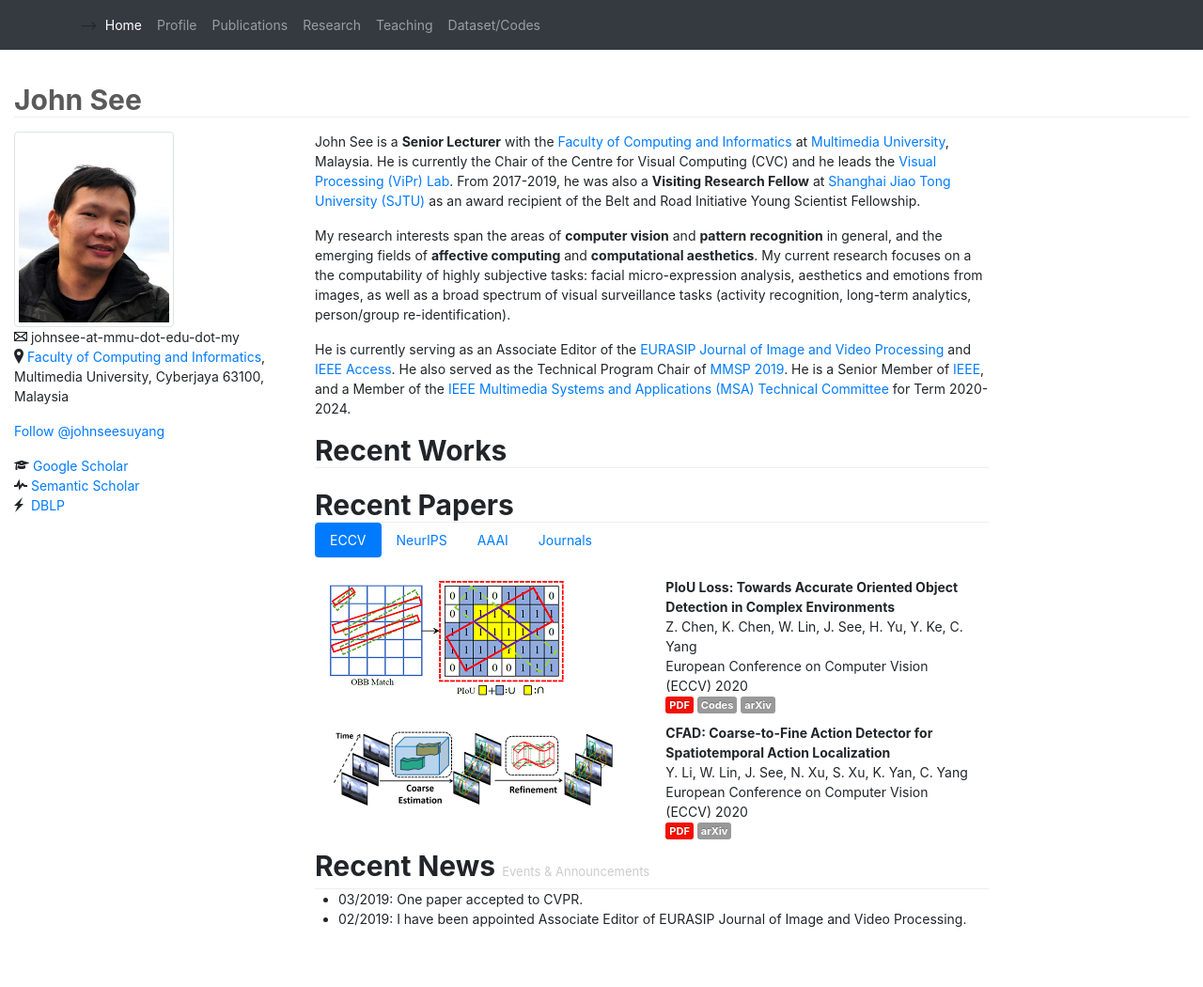
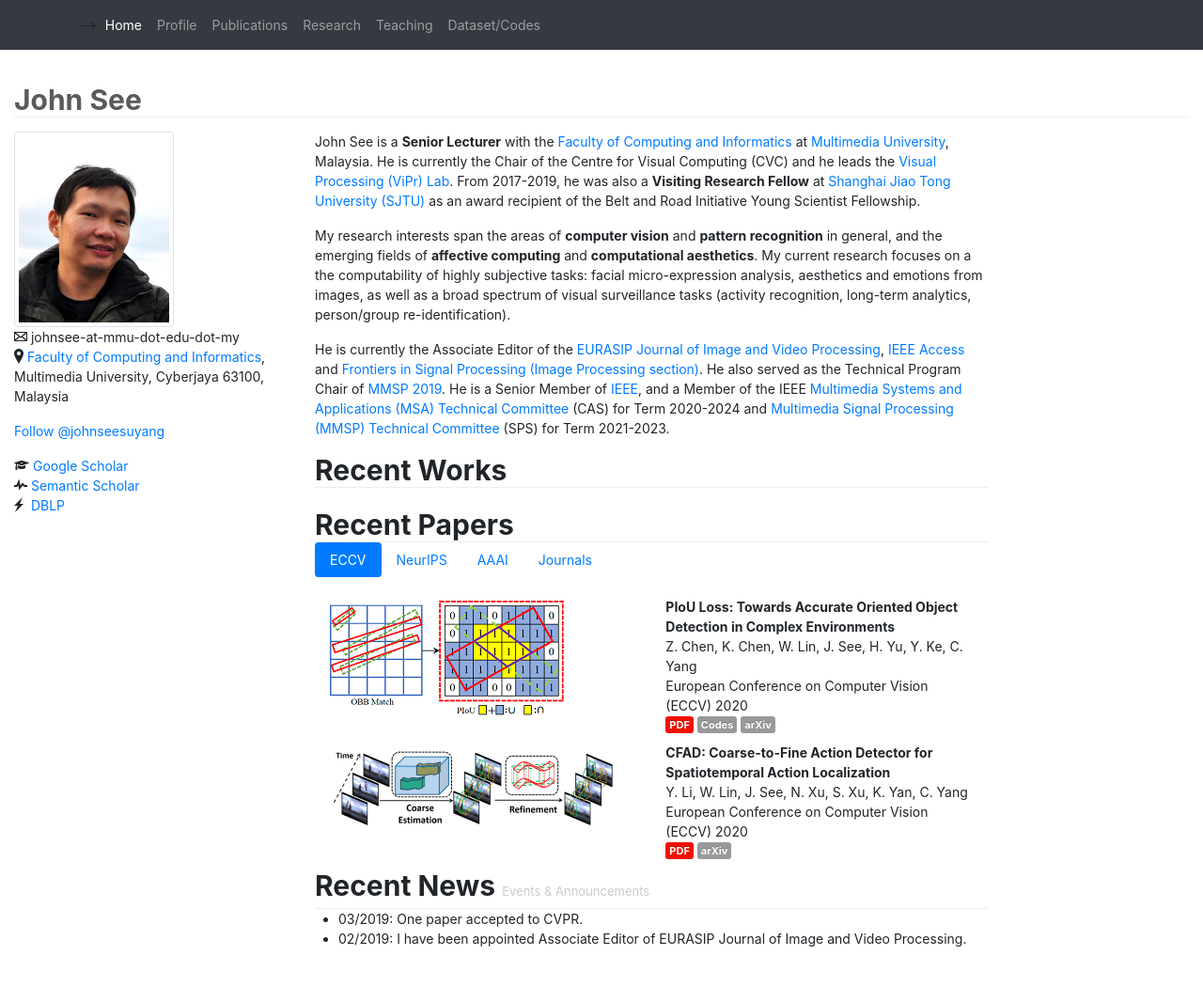
Before and after one commit to john-see/john-see.github.io, a Jekyll site: the page index.html, which Jekyll copies as it is, in a window 1280 px wide. Shown: the whole page at 94% size. Built offline with Jekyll 4.4.1, drawn with Linux system fonts in a browser that asks for light colours; comment, search, counter and statistics services are not loaded; before the commit the page ends 1029 px from its top, so only the background shows below that.

Commit message:
update profile

```diff
--- a/index.html
+++ b/index.html
@@ -95,7 +95,7 @@
 
             <p>My research interests span the areas of <b>computer vision</b> and <b>pattern recognition</b> in general, and the emerging fields of <b>affective computing</b> and <b>computational aesthetics</b>. My current research focuses on a the computability of highly subjective tasks: facial micro-expression analysis, aesthetics and emotions from images, as well as a broad spectrum of visual surveillance tasks (activity recognition, long-term analytics, person/group re-identification).</p>
 
-            <p>He is currently serving as an Associate Editor of the <a href="https://jivp-eurasipjournals.springeropen.com/" target="_blank">EURASIP Journal of Image and Video Processing</a> and <a href="https://ieeeaccess.ieee.org/" target="_blank">IEEE Access</a>. He also served as the Technical Program Chair of <a href="https://mmsp2019.org" target="_blank">MMSP 2019</a>. He is a Senior Member of <a href="http://ieee.org/" target="_blank">IEEE</a>, and a Member of the <a href="https://ieee-cas.org/community/technical-committees/multimedia-systems-applications-technical-committee-msatc/officers-and-members" target="_blank">IEEE Multimedia Systems and Applications (MSA) Technical Committee</a> for Term 2020-2024.</p>
+            <p>He is currently the Associate Editor of the <a href="https://jivp-eurasipjournals.springeropen.com/" target="_blank">EURASIP Journal of Image and Video Processing</a>, <a href="https://ieeeaccess.ieee.org/" target="_blank">IEEE Access</a> and <a href="https://www.frontiersin.org/journals/signal-processing/sections/image-processing" target="_blank">Frontiers in Signal Processing (Image Processing section)</a>. He also served as the Technical Program Chair of <a href="https://mmsp2019.org" target="_blank">MMSP 2019</a>. He is a Senior Member of <a href="http://ieee.org/" target="_blank">IEEE</a>, and a Member of the IEEE <a href="https://ieee-cas.org/community/technical-committees/multimedia-systems-applications-technical-committee-msatc/officers-and-members" target="_blank">Multimedia Systems and Applications (MSA) Technical Committee</a> (CAS) for Term 2020-2024 and <a href="https://signalprocessingsociety.org/community-involvement/multimedia-signal-processing/members" target="_blank">Multimedia Signal Processing (MMSP) Technical Committee</a> (SPS) for Term 2021-2023.</p>
 
             <!-- News -->
             <div class="page-header faded-dash">
```
